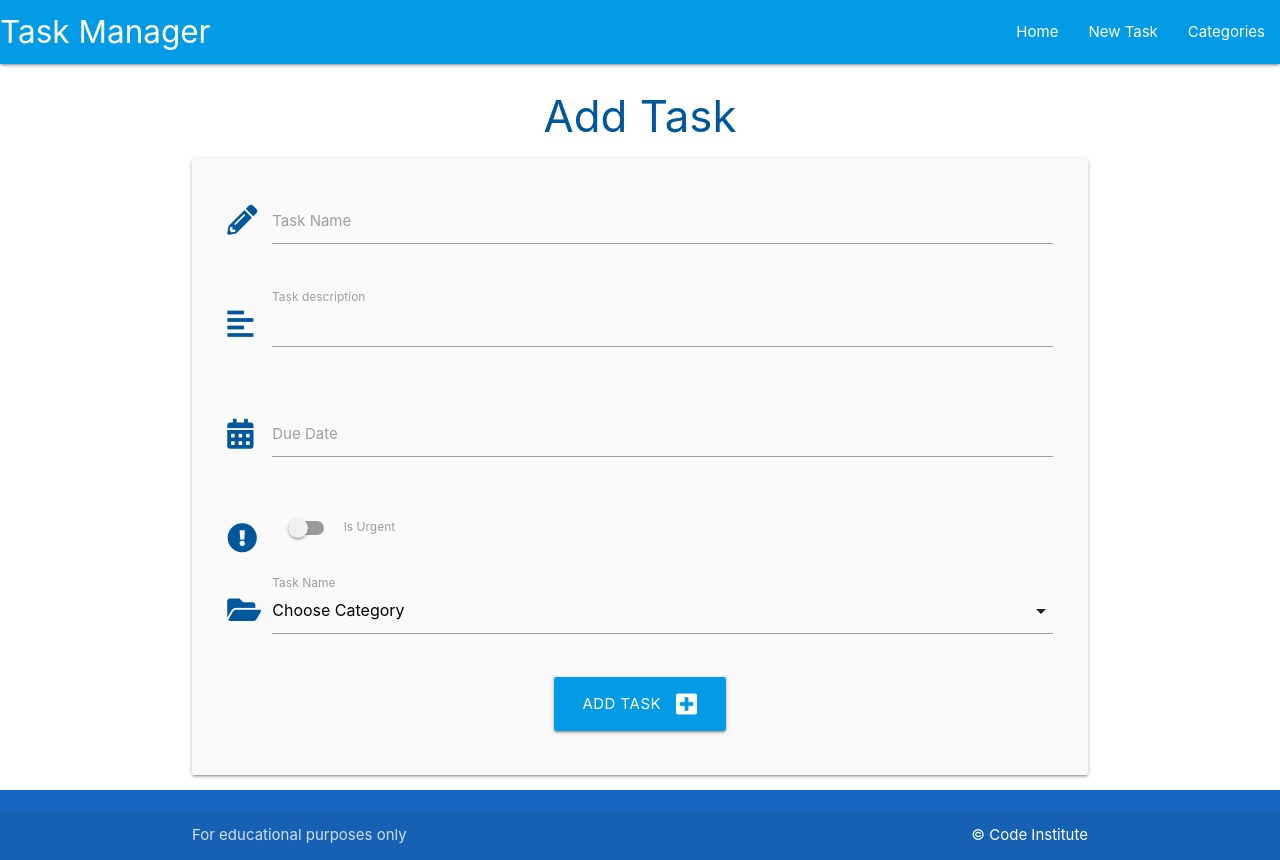
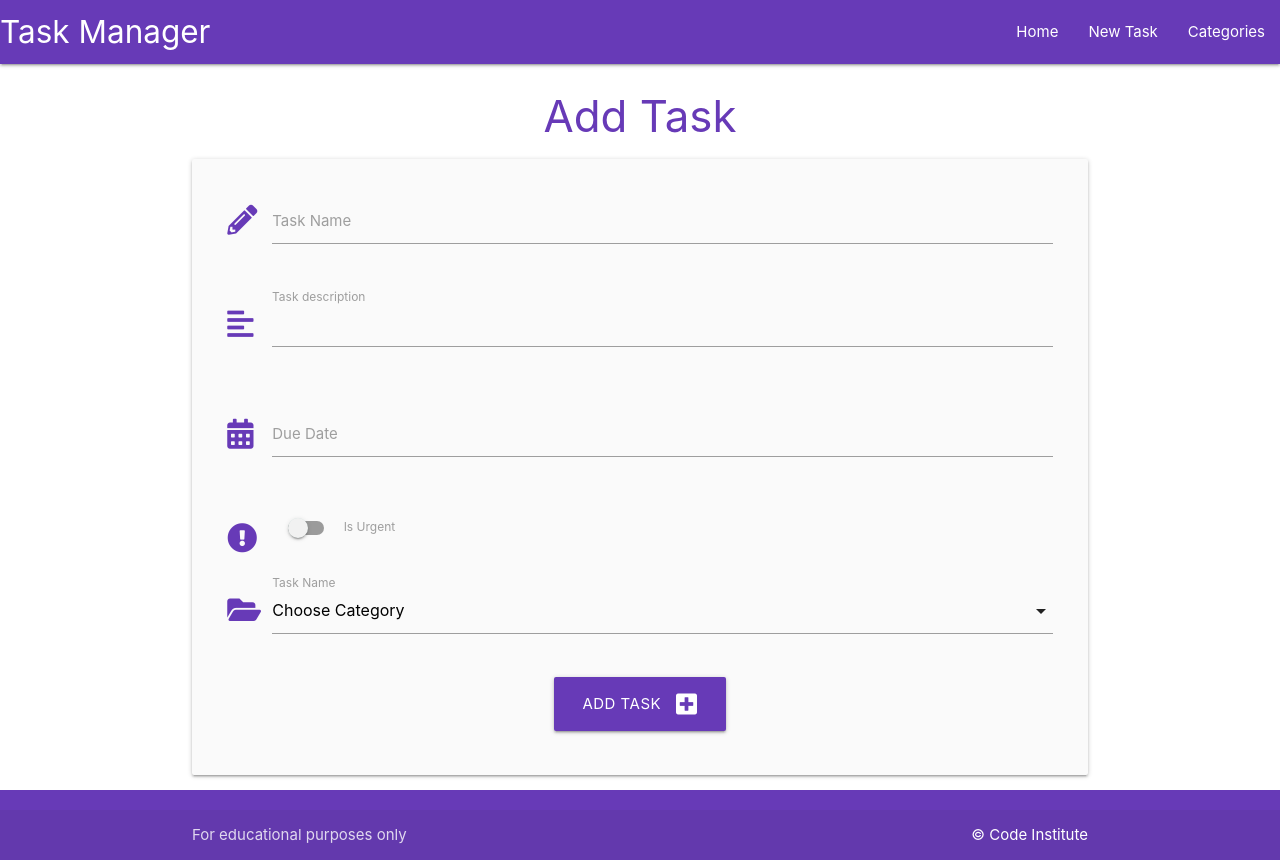
Before and after one commit to kera-cudmore/sqlalchemy-flask-task-manager, a Flask app: page /add_task in a window 1280 px wide. Run offline with Flask 2, Linux system fonts and the light colour scheme; data that the repository does not hold is empty.

Commit message:
updated colour scheme

```diff
--- a/taskmanager/templates/add_category.html
+++ b/taskmanager/templates/add_category.html
@@ -1,6 +1,6 @@
 {% extends "base.html" %} {% block content %}
 
-<h3 class="light-blue-text text-darken-4 center-align">Add Category</h3>
+<h3 class="deep-purple-text center-align">Add Category</h3>
 
 <div class="row card-panel grey lighten-5">
     <form class="col s12" method="POST" action="{{ url_for('add_category') }}">
@@ -8,7 +8,7 @@
         <div class="row">
             <div class="input-field col s12">
                 <i
-                    class="fas fa-folder-open prefix light-blue-text text-darken-4"></i>
+                    class="fas fa-folder-open prefix deep-purple-text"></i>
                 <input id="category_name" name="category_name" minlength="3"
                     maxlength="25" type="text" class="validate" required />
                 <label for="category_name">Category Name</label>
@@ -18,7 +18,7 @@
         <!-- Submit Button -->
         <div class="row">
             <div class="col s12 center-align">
-                <button type="submit" class="btn-large light-blue darken-1">
+                <button type="submit" class="btn-large deep-purple">
                     Add Category <i class="fas fa-plus-square right"></i>
                 </button>
             </div>
--- a/taskmanager/templates/add_task.html
+++ b/taskmanager/templates/add_task.html
@@ -1,6 +1,6 @@
 {% extends "base.html" %} {% block content %}
 
-<h3 class="light-blue-text text-darken-4 center-align">Add Task</h3>
+<h3 class="deep-purple-text center-align">Add Task</h3>
 
 <div class="row card-panel grey lighten-5">
     <form class="col s12" method="POST" action="{{ url_for('add_task') }}">
@@ -9,7 +9,7 @@
         <div class="row">
             <div class="input-field col s12">
                 <i
-                    class="fas fa-pencil-alt prefix light-blue-text text-darken-4"></i>
+                    class="fas fa-pencil-alt prefix deep-purple-text"></i>
                 <input id="task_name" name="task_name" minlength="5"
                     maxlength="50" type="text" class="validate" required />
                 <label for="task_name">Task Name</label>
@@ -20,7 +20,7 @@
         <div class="row">
             <div class="input-field col s12">
                 <i
-                    class="fas fa-align-left prefix light-blue-text text-darken-4"></i>
+                    class="fas fa-align-left prefix deep-purple-text"></i>
                 <textarea id="task_description" name="task_description"
                     minlength="5" maxlength="200"
                     class="materialize-textarea validate" required>
@@ -33,7 +33,7 @@
         <div class="row">
             <div class="input-field col s12">
                 <i
-                    class="fas fa-calendar-alt prefix light-blue-text text-darken-4"></i>
+                    class="fas fa-calendar-alt prefix deep-purple-text"></i>
                 <input id="due_date" name="due_date" type="text"
                     class="datepicker validate" required />
                 <label for="due_date">Due Date</label>
@@ -44,7 +44,7 @@
         <div class="row">
             <div class="input-field col s12">
                 <div class="switch">
-                    <i class="fas fa-exclamation-circle prefix light-blue-text text-darken-4"></i>
+                    <i class="fas fa-exclamation-circle prefix deep-purple-text"></i>
                     <label for="is_urgent">
                         <input id="is_urgent" name="is_urgent" type="checkbox" />
                         <span class="lever"></span>
@@ -58,7 +58,7 @@
         <div class="row">
             <div class="input-field col s12">
                 <i
-                    class="fas fa-folder-open prefix light-blue-text text-darken-4"></i>
+                    class="fas fa-folder-open prefix deep-purple-text"></i>
                 <select id="category_id" name="category_id" class="validate" required>
                     <option value="" disabled selected>Choose Category</option>
                     {% for category in categories %}
@@ -76,7 +76,7 @@
         <!-- Submit Button -->
         <div class="row">
             <div class="col s12 center-align">
-                <button type="submit" class="btn-large light-blue darken-1">
+                <button type="submit" class="btn-large deep-purple">
                     Add Task <i class="fas fa-plus-square right"></i>
                 </button>
             </div>
--- a/taskmanager/templates/base.html
+++ b/taskmanager/templates/base.html
@@ -25,16 +25,17 @@
 
     <header>
         <!-- top navbar-->
-        <nav class="light-blue darken-1">
+        <nav class="deep-purple">
             <div class="nav-wrapper">
                 <a href="{{ url_for('home') }}" class="brand-logo">Task
                     Manager</a>
-                <a href="#" data-target="mobile-demo"
-                    class="sidenav-trigger"><i class="fas fa-bars"></i></a>
+                <a href="#" data-target="mobile-demo" class="sidenav-trigger"><i
+                        class="fas fa-bars"></i></a>
                 <ul class="right hide-on-med-and-down">
                     <li><a href="{{ url_for('home') }}">Home</a></li>
                     <li><a href="{{ url_for('add_task') }}">New Task</a></li>
-                    <li><a href="{{ url_for('categories') }}">Categories</a></li>
+                    <li><a href="{{ url_for('categories') }}">Categories</a>
+                    </li>
 
                 </ul>
             </div>
@@ -54,7 +55,7 @@
         {% endblock %}
     </main>
 
-    <footer class="page-footer blue darken-3">
+    <footer class="page-footer deep-purple">
         <div class="footer-copyright">
             <div class="container">
                 For educational purposes only
--- a/taskmanager/templates/categories.html
+++ b/taskmanager/templates/categories.html
@@ -1,12 +1,12 @@
 {% extends "base.html" %}
 {% block content %}
 
-<h3 class="light-blue-text text-darken-4 center-align">Categories</h3>
+<h3 class="deep-purple-text center-align">Categories</h3>
 
 <!-- Add Category Button-->
 <div class="row">
     <div class="col s12 center-align">
-        <a href="{{ url_for('add_category') }}" class="btn-large light-blue darken-2">
+        <a href="{{ url_for('add_category') }}" class="btn-large deep-purple">
             Add Category <i class="fas fa-plus-square right"></i>
         </a>
 
@@ -17,7 +17,7 @@
 <div class="row">
     {% for category in categories %}
     <div class="col s12 m6 l3">
-      <div class="card light-blue darken-4 center-align">
+      <div class="card deep-purple lighten-2 center-align">
         <div class="card-content white-text">
           <span class="card-title">{{ category.category_name }}</span>
         </div>
--- a/taskmanager/templates/edit_category.html
+++ b/taskmanager/templates/edit_category.html
@@ -1,7 +1,7 @@
 {% extends "base.html" %}
 {% block content %}
 
-<h3 class="light-blue-text text-darken-4 center-align">Edit Category</h3>
+<h3 class="deep-purple-text center-align">Edit Category</h3>
 
 <div class="row card-panel grey lighten-5">
     <form class="col s12" method="POST"
@@ -10,7 +10,7 @@
         <div class="row">
             <div class="input-field col s12">
                 <i
-                    class="fas fa-folder-open prefix light-blue text text-darken-4"></i>
+                    class="fas fa-folder-open prefix deep-purple-text"></i>
                 <input id="category_name" name="category_name"
                     value="{{ category.category_name }}" minlength="3"
                     maxlength="25" type="text" class="validate" required />
@@ -21,7 +21,7 @@
         <!-- Submit Button -->
         <div class="row">
             <div class="col s12 center-align">
-                <button type="submit" class="btn-large light-blue darken-1">
+                <button type="submit" class="btn-large deep-purple">
                     Edit Category <i class="fas fa-edit right"></i>
                 </button>
             </div>
```
Also changed, not shown: taskmanager/templates/edit_task.html (+7 -7 lines), taskmanager/templates/tasks.html (+4 -4 lines).
